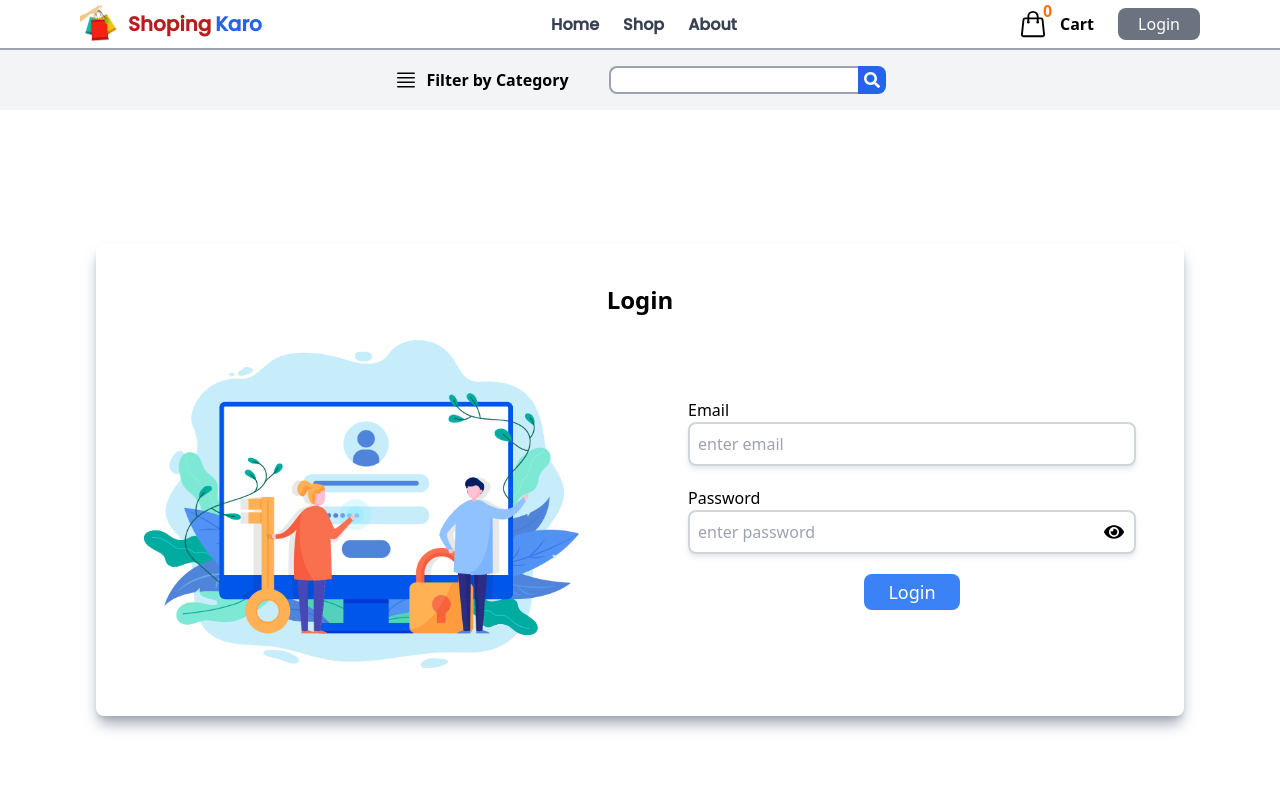
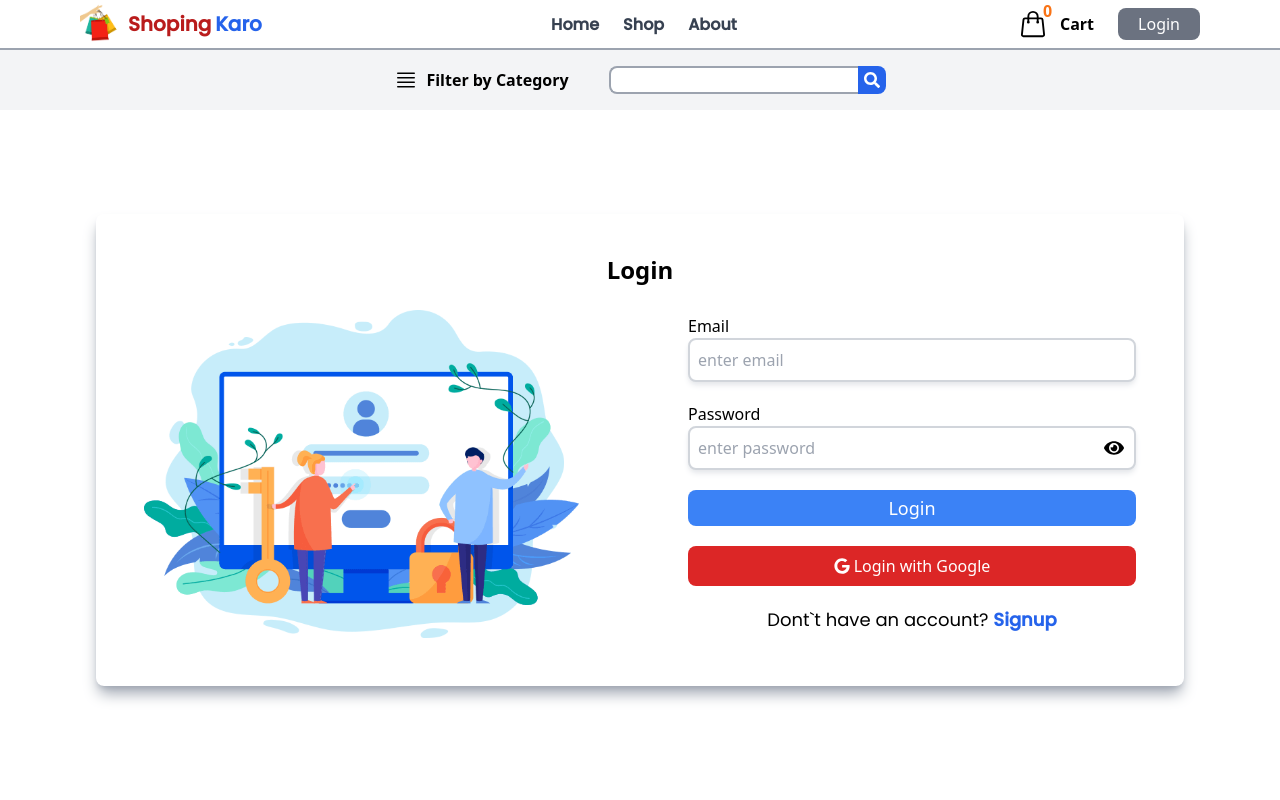
Before and after one commit to Rajeevkumarmodi/React.js_projects, a React (Vite) app in the folder React.js_eCommerce/: page /login in a window 1280 px wide. Shown: the top 800 px of the page. Built offline with nearby package versions, Linux system fonts and the light colour scheme.

Commit message:
login page change design

```diff
--- a/React.js_eCommerce/src/pages/login/Login.jsx
+++ b/React.js_eCommerce/src/pages/login/Login.jsx
@@ -1,7 +1,8 @@
 import React, { useState } from "react";
+import { Link } from "react-router-dom";
 import loginImg from "../../assets/login_img.png";
 import toast, { Toaster } from "react-hot-toast";
-import { FaEyeSlash, FaEye } from "react-icons/fa";
+import { FaEyeSlash, FaEye, FaGoogle } from "react-icons/fa";
 
 function Login() {
   const [inputVal, setInputVal] = useState({
@@ -31,7 +32,7 @@ function Login() {
   }
 
   return (
-    <div className=" mt-[80px] h-[100vh] flex items-center justify-center">
+    <div className=" mt-[50px] h-[100vh] flex items-center justify-center">
       <div className="shadow-lg shadow-gray-400 rounded-lg p-8">
         <h2 className="text-center py-2 text-2xl font-bold">Login</h2>
         <div className="w-[80vw] flex items-center justify-between p-4">
@@ -76,10 +77,20 @@ function Login() {
             </div>
             <button
               onClick={(e) => loginForm(e)}
-              className="bg-blue-500 py-1 px-6 rounded-lg text-white text-lg hover:shadow-md"
+              className="bg-blue-500 w-full py-1 px-10 rounded-lg text-white text-lg hover:shadow-md"
             >
               Login
             </button>
+            <button className="bg-red-600  text-white justify-center w-full py-2 rounded-lg flex items-center gap-1 ">
+              <FaGoogle />
+              Login with Google
+            </button>
+            <p className="font-bodyFont md:text-lg text-xs">
+              Dont`t have an account?{" "}
+              <Link to="/signup" className="text-blue-600 font-bold">
+                Signup
+              </Link>
+            </p>
           </form>
         </div>
       </div>
```
